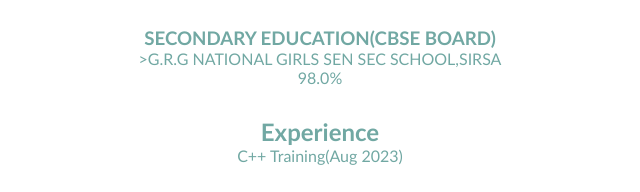
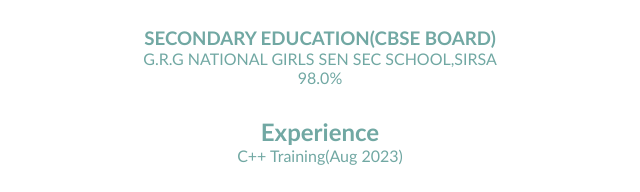
Before and after one commit to priyamehta2111/priyamehta2111.github.io, a plain HTML site: page index.html in a window 1280 px wide. Shown: the part 1318-1510 px from the top of the page, 320-960 px from the left. Drawn offline with Linux system fonts and the light colour scheme.

Commit message:
Update index.html

```diff
--- a/index.html
+++ b/index.html
@@ -71,7 +71,7 @@
   </div>
     <div class="qual2" >
         <h3>SECONDARY EDUCATION(CBSE BOARD)</h3>
-        <p>>G.R.G NATIONAL GIRLS SEN SEC SCHOOL,SIRSA</p>
+        <p>G.R.G NATIONAL GIRLS SEN SEC SCHOOL,SIRSA</p>
         <p>98.0%</p>
     </div>
    <div class="qual2" >
```
